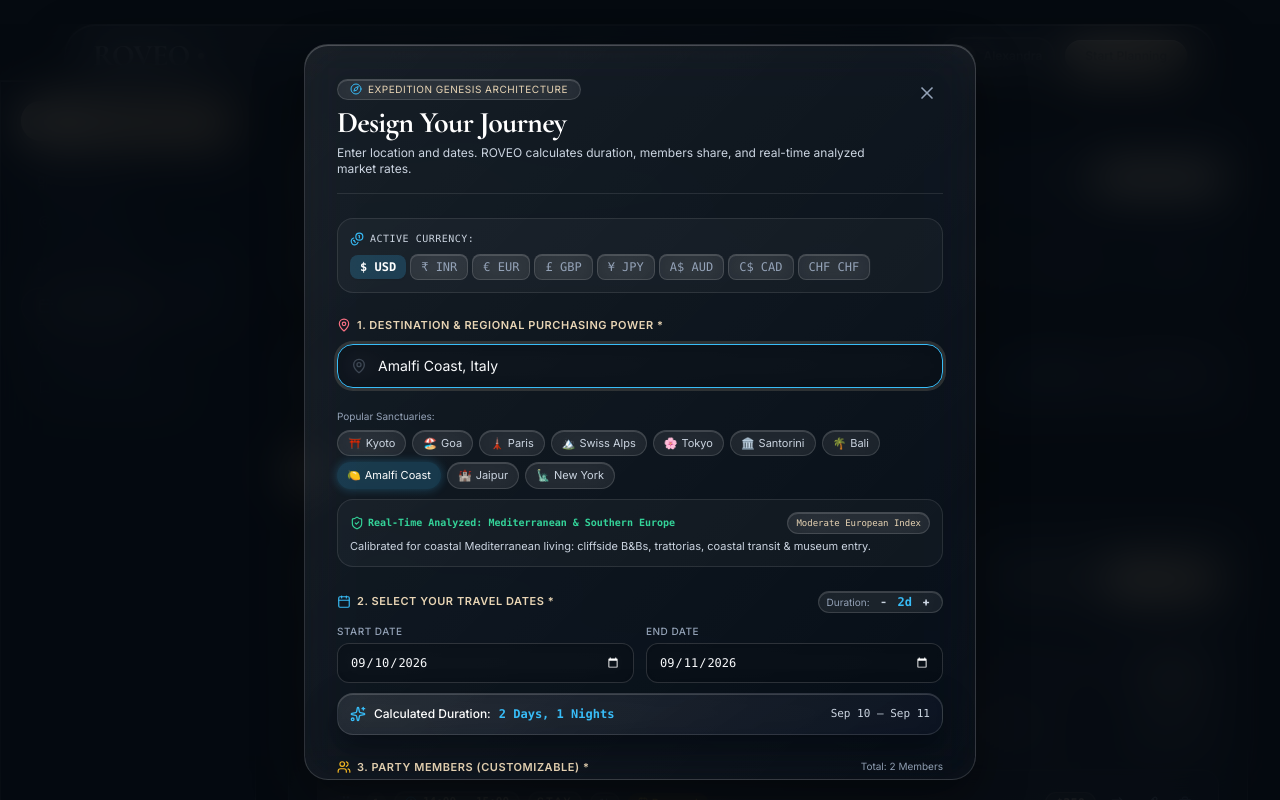
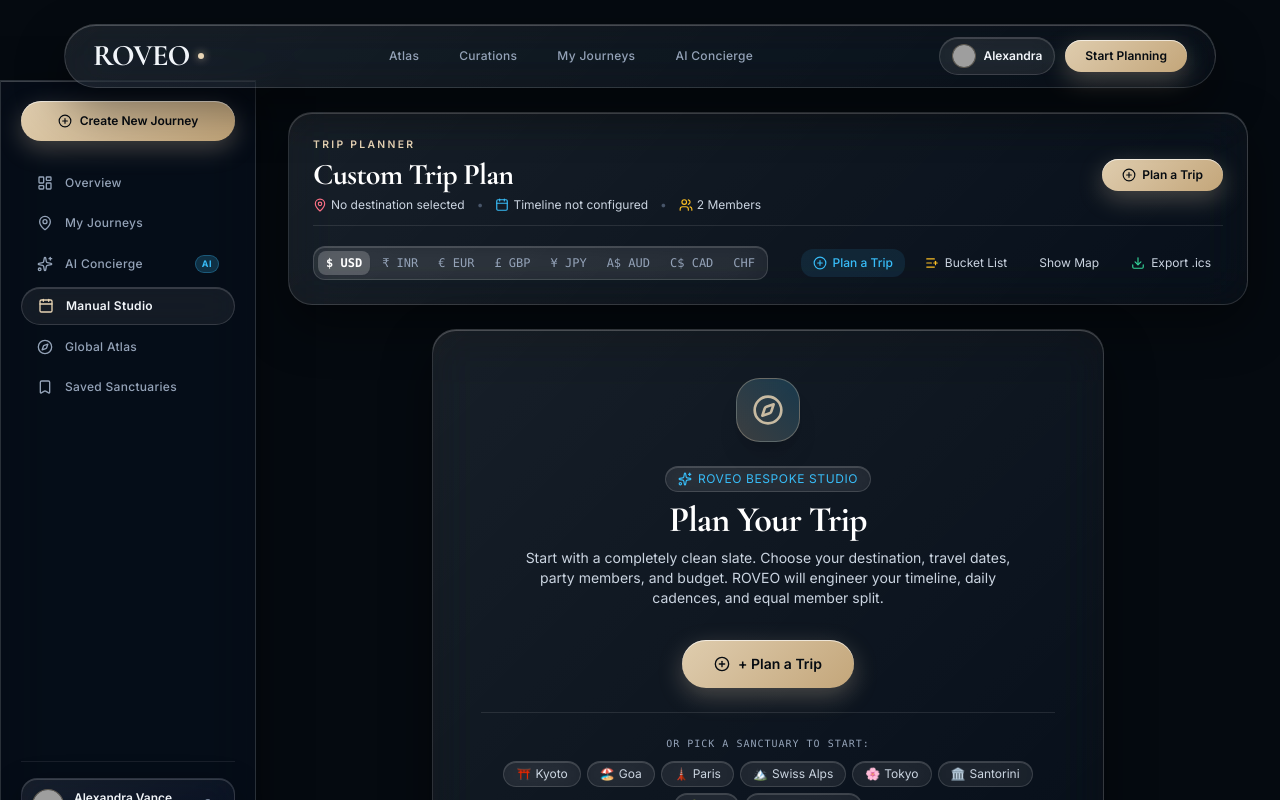
Before and after one commit to pankajpatukale1117-star/Aeris, a Next.js app: page /manual-planner in a window 1280 px wide. Shown: the top 800 px of the page. Built offline with nearby package versions, Linux system fonts and the light colour scheme; grey boxes are pictures that could not be loaded.

Commit message:
feat(planner): remove default mock templates, add prominent Plan a Trip welcome sign, and instant trip deletion with confirmation

```diff
--- a/src/app/(dashboard)/manual-planner/page.tsx
+++ b/src/app/(dashboard)/manual-planner/page.tsx
@@ -120,78 +120,9 @@ const CATEGORY_OPTIONS = [
 
 const DURATION_PRESETS = ["30m", "45m", "1h", "1.5h", "2h", "3h", "Half Day", "Full Day"]
 
-const DEFAULT_DAYS: ManualDay[] = [
-  {
-    dayNumber: 1,
-    title: "Arrival & Coastal Check-in",
-    activities: [
-      {
-        id: "m-1",
-        time: "14:00 — 15:00",
-        startTime: "14:00",
-        endTime: "15:00",
-        title: "Check into Cliffside Villa",
-        description: "Unpack and take in panoramic views of the Tyrrhenian Sea.",
-        location: "Positano",
-        duration: "1h",
-        estimatedCost: "350",
-        category: "Stay",
-        bookingStatus: "reserved",
-      },
-      {
-        id: "m-2",
-        time: "18:00 — 19:30",
-        startTime: "18:00",
-        endTime: "19:30",
-        title: "Sunset Aperitivo at Franco's Bar",
-        description: "Chilled Prosecco and local olives overlooking the hillside.",
-        location: "Positano Village",
-        duration: "1.5h",
-        estimatedCost: "40",
-        category: "Dining",
-        bookingStatus: "wishlist",
-      },
-    ],
-  },
-  {
-    dayNumber: 2,
-    title: "Path of the Gods Hike",
-    activities: [
-      {
-        id: "m-3",
-        time: "08:30 — 12:00",
-        startTime: "08:30",
-        endTime: "12:00",
-        title: "Sentiero degli Dei Trek",
-        description: "Breathtaking coastal hiking trail high above the sea between Bomerano and Nocelle.",
-        location: "Bomerano",
-        duration: "3.5h",
-        estimatedCost: "Free",
-        category: "Adventure",
-        bookingStatus: "wishlist",
-      },
-    ],
-  },
-]
-
-const DEFAULT_STAGED_ITEMS: StagedItem[] = [
-  {
-    id: "staged-1",
-    title: "Gelato tasting at Buca di Bacco",
-    location: "Spiaggia Grande",
-    estimatedCost: "15",
-    category: "Dining",
-    notes: "Try pistachio and lemon gelato",
-  },
-  {
-    id: "staged-2",
-    title: "Private sunset boat to Faraglioni rocks",
-    location: "Marina Grande, Capri",
-    estimatedCost: "220",
-    category: "Adventure",
-    notes: "Requires advance booking before 4 PM",
-  },
-]
+const DEFAULT_DAYS: ManualDay[] = []
+
+const DEFAULT_STAGED_ITEMS: StagedItem[] = []
 
 const STORAGE_KEY = "roveo_manual_draft_v1"
 const SCRATCHPAD_KEY = "roveo_manual_scratchpad_v1"
@@ -278,24 +209,27 @@ function ManualPlannerContent() {
   const { toast } = useToast()
   const addTrip = useTravelStore((state) => state.addTrip)
 
-  const prefillDestination = searchParams.get("destination") || "Amalfi Coast, Italy"
+  const prefillDestination = searchParams.get("destination") || ""
   const defaultInitialStart = getUpcomingDateString(14)
   const defaultInitialEnd = addDaysToDate(defaultInitialStart, 3)
 
-  // Trip Master Header State
-  const [tripTitle, setTripTitle] = React.useState("Custom Mediterranean Getaway")
+  // Trip Master Header State (Clean Canvas - No Forced Mock Templates)
+  const [tripTitle, setTripTitle] = React.useState("")
   const [destination, setDestination] = React.useState(prefillDestination)
-  const [startDate, setStartDate] = React.useState("2026-09-10")
-  const [endDate, setEndDate] = React.useState("2026-09-11")
+  const [startDate, setStartDate] = React.useState(defaultInitialStart)
+  const [endDate, setEndDate] = React.useState(defaultInitialEnd)
   const [travelers, setTravelers] = React.useState(2)
-  const [budget, setBudget] = React.useState("3000")
+  const [budget, setBudget] = React.useState("")
   const [currency, setCurrency] = React.useState<CurrencyCode>("USD")
-  const [notes, setNotes] = React.useState("Remember to book ferry between Positano and Capri.")
+  const [notes, setNotes] = React.useState("")
+
+  // Delete Trip Confirmation Modal State
+  const [isDeleteConfirmOpen, setIsDeleteConfirmOpen] = React.useState(false)
 
   // First-Time Setup Wizard Modal State
   const [isSetupModalOpen, setIsSetupModalOpen] = React.useState(false)
 
-  // Days and activities state
+  // Days and activities state (Clean - No Templates)
   const [days, setDays] = React.useState<ManualDay[]>(DEFAULT_DAYS)
   const [activeDayNumber, setActiveDayNumber] = React.useState(1)
 
@@ -316,6 +250,16 @@ function ManualPlannerContent() {
       const savedDraft = localStorage.getItem(STORAGE_KEY)
       if (savedDraft) {
         const parsed = JSON.parse(savedDraft)
+        // Clean out legacy hardcoded Mediterranean mock template
+        if (
+          parsed.tripTitle === "Custom Mediterranean Getaway" &&
+          (parsed.destination === "Amalfi Coast, Italy" || !parsed.destination)
+        ) {
+          localStorage.removeItem(STORAGE_KEY)
+          localStorage.removeItem(SCRATCHPAD_KEY)
+          return
+        }
+
         if (parsed.tripTitle) setTripTitle(parsed.tripTitle)
         if (parsed.destination) setDestination(parsed.destination)
         if (parsed.startDate) setStartDate(parsed.startDate)
@@ -330,9 +274,6 @@ function ManualPlannerContent() {
         if (parsed.days && Array.isArray(parsed.days) && parsed.days.length > 0) {
           setDays(parsed.days)
         }
-      } else {
-        // If visiting fresh with no saved draft, automatically launch the trip genesis wizard
-        setIsSetupModalOpen(true)
       }
 
       const savedStaged = localStorage.getItem(SCRATCHPAD_KEY)
@@ -359,6 +300,11 @@ function ManualPlannerContent() {
   // Auto-save draft changes
   React.useEffect(() => {
     if (!isLoadedFromStorage) return
+    if (days.length === 0 && !destination && !tripTitle) {
+      localStorage.removeItem(STORAGE_KEY)
+      localStorage.removeItem(SCRATCHPAD_KEY)
+      return
+    }
     const timeout = setTimeout(() => {
       try {
         const draft = {
@@ -384,27 +330,33 @@ function ManualPlannerContent() {
     return () => clearTimeout(timeout)
   }, [tripTitle, destination, startDate, endDate, travelers, budget, currency, notes, days, stagedItems, isLoadedFromStorage])
 
-  const handleResetTemplate = () => {
+  // Permanent Delete Trip Handler (Easily clear itinerary and restart fresh)
+  const handleDeleteTrip = () => {
     try {
       localStorage.removeItem(STORAGE_KEY)
       localStorage.removeItem(SCRATCHPAD_KEY)
     } catch {}
-    setTripTitle("Custom Mediterranean Getaway")
-    setDestination("Amalfi Coast, Italy")
-    setStartDate("2026-09-10")
-    setEndDate("2026-09-11")
-    setBudget("3000")
+
+    setTripTitle("")
+    setDestination("")
+    setStartDate(getUpcomingDateString(14))
+    setEndDate(addDaysToDate(getUpcomingDateString(14), 3))
+    setBudget("")
     setTravelers(2)
-    setCurrency("USD")
-    setNotes("Remember to book ferry between Positano and Capri.")
-    setDays(DEFAULT_DAYS)
-    setStagedItems(DEFAULT_STAGED_ITEMS)
+    setNotes("")
+    setDays([])
+    setStagedItems([])
     setActiveDayNumber(1)
+    setIsDeleteConfirmOpen(false)
+    setIsSettingsOpen(false)
+
     toast({
-      title: "Template Reset",
-      description: "Restored the default Mediterranean template.",
-    })
-  }
+      title: "🗑️ Trip Itinerary Deleted",
+      description: "All planned days, activities, and budget telemetry have been cleared.",
+    })
+  }
+
+  const handleResetTemplate = handleDeleteTrip
 
   // Active Currency Config
   const currentCurrency = CURRENCIES.find((c) => c.code === currency) || CURRENCIES[0]
@@ -1325,8 +1277,9 @@ function ManualPlannerContent() {
 
             <div className="flex items-center gap-2">
               <h1 className="font-editorial text-2xl sm:text-3xl font-bold tracking-tight text-white truncate max-w-xl">
-                {tripTitle || "Custom Mediterranean Getaway"}
+                {tripTitle || (destination ? `Expedition to ${destination.split(",")[0]}` : "Custom Trip Plan")}
               </h1>
+              {days.length > 0 && (
                 <button
                   onClick={openTripDetails}
                   className="p-1.5 rounded-lg text-slate-400 hover:text-[#38bdf8] hover:bg-white/5 transition-colors cursor-pointer shrink-0"
@@ -1334,28 +1287,31 @@ function ManualPlannerContent() {
                 >
                   <Pencil className="w-4 h-4" />
                 </button>
+              )}
             </div>
 
             <div className="flex items-center gap-3 text-xs text-slate-300 flex-wrap">
               <span className="flex items-center gap-1 text-slate-300">
                 <MapPin className="w-3.5 h-3.5 text-rose-400 shrink-0" />
-                {destination || "Amalfi Coast, Italy"}
+                {destination || "No destination selected"}
               </span>
               <span className="text-slate-600">•</span>
               <span className="flex items-center gap-1 text-slate-300">
                 <Calendar className="w-3.5 h-3.5 text-sky-400 shrink-0" />
-                {dateRangeText || "Sep 10 — Sep 11 (2 Days)"}
+                {days.length > 0 ? dateRangeText : "Timeline not configured"}
               </span>
               <span className="text-slate-600">•</span>
               <span className="flex items-center gap-1 text-slate-300">
                 <Users className="w-3.5 h-3.5 text-amber-400 shrink-0" />
-                {travelers} {travelers === 1 ? "Traveler" : "Travelers"}
+                {travelers} {travelers === 1 ? "Member" : "Members"}
               </span>
             </div>
           </div>
 
           {/* Top Right: Core Journey Actions */}
-          <div className="flex items-center gap-2 self-start sm:self-auto shrink-0">
+          <div className="flex items-center gap-2 self-start sm:self-auto shrink-0 flex-wrap">
+            {days.length > 0 ? (
+              <>
                 <button
                   onClick={openTripDetails}
                   className="px-3.5 py-1.5 rounded-xl border border-white/15 text-xs text-slate-200 hover:bg-white/10 transition-colors flex items-center gap-1.5 cursor-pointer"
@@ -1371,12 +1327,32 @@ function ManualPlannerContent() {
                   Copy
                 </button>
                 <button
+                  type="button"
+                  onClick={() => setIsDeleteConfirmOpen(true)}
+                  className="px-3.5 py-1.5 rounded-xl border border-rose-500/35 bg-rose-500/10 text-xs text-rose-300 hover:bg-rose-500/20 hover:text-white transition-colors flex items-center gap-1.5 cursor-pointer font-medium"
+                  title="Delete this entire trip itinerary"
+                >
+                  <Trash2 className="w-3.5 h-3.5 text-rose-400" />
+                  <span>Delete Trip</span>
+                </button>
+                <button
                   onClick={handleSave}
                   className="px-4 py-1.5 rounded-xl bg-[#e8d5b5] text-slate-900 font-medium text-xs hover:bg-[#dfcaa7] transition-colors flex items-center gap-1.5 shadow-md cursor-pointer"
                 >
                   <Bookmark className="w-3.5 h-3.5" />
                   Save Journey
                 </button>
+              </>
+            ) : (
+              <button
+                type="button"
+                onClick={() => setIsSetupModalOpen(true)}
+                className="btn-luxe px-5 py-2 rounded-xl text-xs font-semibold flex items-center gap-1.5 cursor-pointer shadow-lg"
+              >
+                <PlusCircle className="w-3.5 h-3.5 text-[#050a10]" />
+                <span>Plan a Trip</span>
+              </button>
+            )}
           </div>
         </div>
 
@@ -1405,10 +1381,10 @@ function ManualPlannerContent() {
               type="button"
               onClick={() => setIsSetupModalOpen(true)}
               className="px-3 py-1.5 rounded-xl border border-[#38bdf8]/35 bg-[#38bdf8]/10 text-xs text-[#38bdf8] hover:bg-[#38bdf8]/20 hover:text-white transition-colors flex items-center gap-1.5 cursor-pointer font-medium"
-              title="Plan new trip: enter location, dates, days & budget"
+              title="Plan a trip: enter location, dates, days & budget"
             >
               <PlusCircle className="w-3.5 h-3.5" />
-              <span>New Trip</span>
+              <span>{days.length === 0 ? "Plan a Trip" : "New Trip"}</span>
             </button>
             <button
               onClick={toggleBucketList}
@@ -1443,6 +1419,62 @@ function ManualPlannerContent() {
         </div>
       </div>
 
+      {/* ─── 2. MAIN PLANNER WORKSPACE OR "PLAN A TRIP" SIGN ──────────────── */}
+      {days.length === 0 ? (
+        <div className="glass-shell p-8 sm:p-12 rounded-3xl border border-white/20 shadow-2xl text-center space-y-6 max-w-2xl mx-auto my-8 animate-in fade-in duration-500 bg-[#050a10]/90">
+          <div className="w-16 h-16 rounded-3xl bg-gradient-to-tr from-[#e8d5b5]/20 to-[#38bdf8]/20 border border-[#e8d5b5]/30 flex items-center justify-center mx-auto shadow-xl">
+            <Compass className="w-8 h-8 text-[#e8d5b5] animate-pulse" />
+          </div>
+
+          <div className="space-y-2">
+            <div className="inline-flex items-center gap-1.5 glass-pill px-3 py-1 rounded-full text-xs uppercase tracking-wider text-[#38bdf8]">
+              <Sparkles className="w-3.5 h-3.5 text-[#38bdf8]" />
+              <span>ROVEO Bespoke Studio</span>
+            </div>
+            <h2 className="font-editorial text-3xl sm:text-4xl font-bold text-white tracking-tight">
+              Plan Your Trip
+            </h2>
+            <p className="text-xs sm:text-sm text-slate-300 max-w-lg mx-auto">
+              Start with a completely clean slate. Choose your destination, travel dates, party members, and budget. ROVEO will engineer your timeline, daily cadences, and equal member split.
+            </p>
+          </div>
+
+          <div className="pt-2 flex flex-col sm:flex-row items-center justify-center gap-3">
+            <button
+              type="button"
+              onClick={() => setIsSetupModalOpen(true)}
+              className="btn-luxe px-8 py-3.5 rounded-2xl text-xs sm:text-sm font-semibold flex items-center gap-2 cursor-pointer shadow-2xl hover:scale-[1.02] transition-transform w-full sm:w-auto justify-center"
+            >
+              <PlusCircle className="w-4 h-4 text-[#050a10]" />
+              <span>+ Plan a Trip</span>
+            </button>
+          </div>
+
+          {/* Quick Destination Inspiration */}
+          <div className="pt-4 border-t border-white/10 space-y-2">
+            <span className="text-[10px] text-slate-400 uppercase tracking-widest font-mono">
+              Or pick a sanctuary to start:
+            </span>
+            <div className="flex flex-wrap justify-center gap-1.5">
+              {POPULAR_DESTINATIONS.slice(0, 8).map((dest) => (
+                <button
+                  key={dest.name}
+                  type="button"
+                  onClick={() => {
+                    setDestination(dest.name)
+                    setIsSetupModalOpen(true)
+                  }}
+                  className="glass-pill px-3 py-1 rounded-full text-xs text-slate-300 hover:text-white hover:border-[#38bdf8]/40 transition-all cursor-pointer flex items-center gap-1"
+                >
+                  <span>{dest.icon}</span>
+                  <span>{dest.label}</span>
+                </button>
+              ))}
+            </div>
+          </div>
+        </div>
+      ) : (
+        <>
           {/* ─── 2. COLLAPSIBLE TRIP DETAILS & ARCHITECTURE DRAWER ───────────── */}
           {isSettingsOpen && (
             <div className="glass-shell p-6 rounded-3xl border border-white/20 shadow-2xl space-y-5 animate-reveal bg-[#050a10]/85">
@@ -1470,12 +1502,12 @@ function ManualPlannerContent() {
                   </button>
                   <button
                     type="button"
-                onClick={handleResetTemplate}
-                className="text-xs text-rose-400/80 hover:text-rose-300 flex items-center gap-1 cursor-pointer px-2 py-1"
-                title="Reset to default template"
-              >
-                <RotateCcw className="w-3 h-3" />
-                <span>Reset</span>
+                    onClick={() => setIsDeleteConfirmOpen(true)}
+                    className="text-xs text-rose-400 hover:text-rose-300 glass-pill px-3 py-1 rounded-full border border-rose-500/30 bg-rose-500/10 flex items-center gap-1 cursor-pointer transition-all"
+                    title="Permanently delete this trip itinerary"
+                  >
+                    <Trash2 className="w-3 h-3 text-rose-400" />
+                    <span>Delete Trip</span>
                   </button>
                   <button
                     onClick={() => setIsSettingsOpen(false)}
@@ -2481,6 +2513,8 @@ function ManualPlannerContent() {
           </SortableContext>
         </DndContext>
       </div>
+        </>
+      )}
 
       {/* ─── 7. BUCKET LIST / SCRATCHPAD TRAY DRAWER ─────────────────────── */}
       <ScratchpadTray
@@ -2519,6 +2553,41 @@ function ManualPlannerContent() {
         currentBudget={numericTargetBudget}
         onApplySetup={handleApplyTripSetup}
       />
+
+      {/* ─── 10. DELETE TRIP CONFIRMATION MODAL ────────────────────────────── */}
+      {isDeleteConfirmOpen && (
+        <div className="fixed inset-0 z-50 flex items-center justify-center p-4 bg-black/80 backdrop-blur-md animate-in fade-in duration-200">
+          <div className="relative w-full max-w-md glass-shell border border-rose-500/40 rounded-3xl p-6 space-y-4 bg-[#050a10]/95 shadow-2xl">
+            <div className="w-12 h-12 rounded-2xl bg-rose-500/10 border border-rose-500/30 flex items-center justify-center text-rose-400 mx-auto">
+              <Trash2 className="w-6 h-6" />
+            </div>
+            <div className="text-center space-y-1">
+              <h3 className="text-lg font-bold text-white font-editorial">
+                Delete Trip Itinerary?
+              </h3>
+              <p className="text-xs text-slate-300">
+                Are you sure you want to delete <span className="text-rose-300 font-semibold">&ldquo;{tripTitle || destination || "this trip"}&rdquo;</span>? This will permanently remove all planned days, activities, and budget architecture.
+              </p>
+            </div>
+            <div className="flex items-center justify-end gap-3 pt-3 border-t border-white/10">
+              <button
+                type="button"
+                onClick={() => setIsDeleteConfirmOpen(false)}
+                className="glass-pill px-4 py-2 rounded-xl text-xs text-slate-300 hover:text-white cursor-pointer"
+              >
+                Cancel
+              </button>
+              <button
+                type="button"
+                onClick={handleDeleteTrip}
+                className="px-5 py-2 rounded-xl text-xs font-semibold bg-rose-500 hover:bg-rose-600 text-white shadow-lg shadow-rose-500/30 cursor-pointer transition-all"
+              >
+                Yes, Delete Trip
+              </button>
+            </div>
+          </div>
+        </div>
+      )}
     </div>
   )
 }
```
Lines whose indentation alone changed are shown as unchanged.
